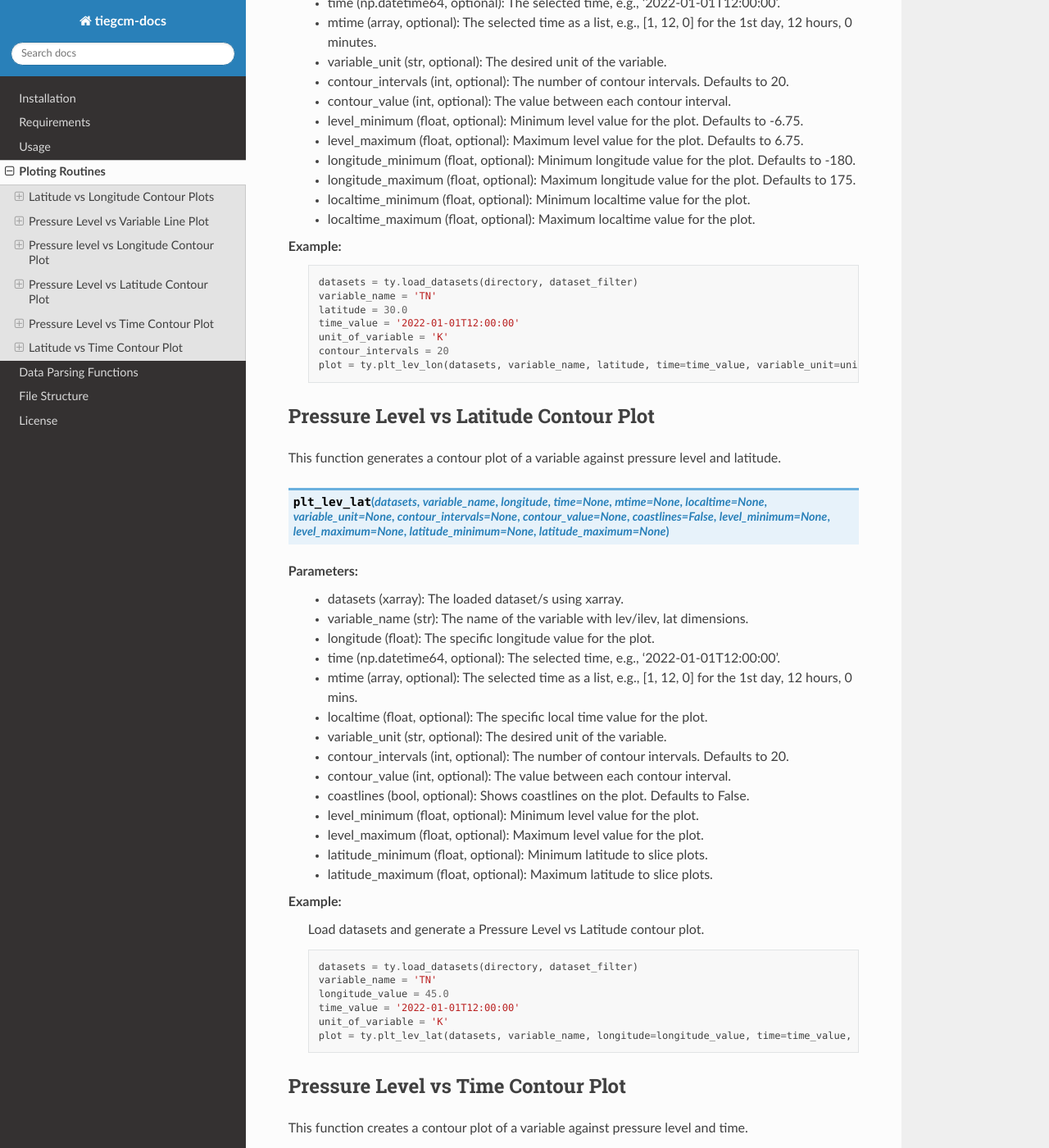
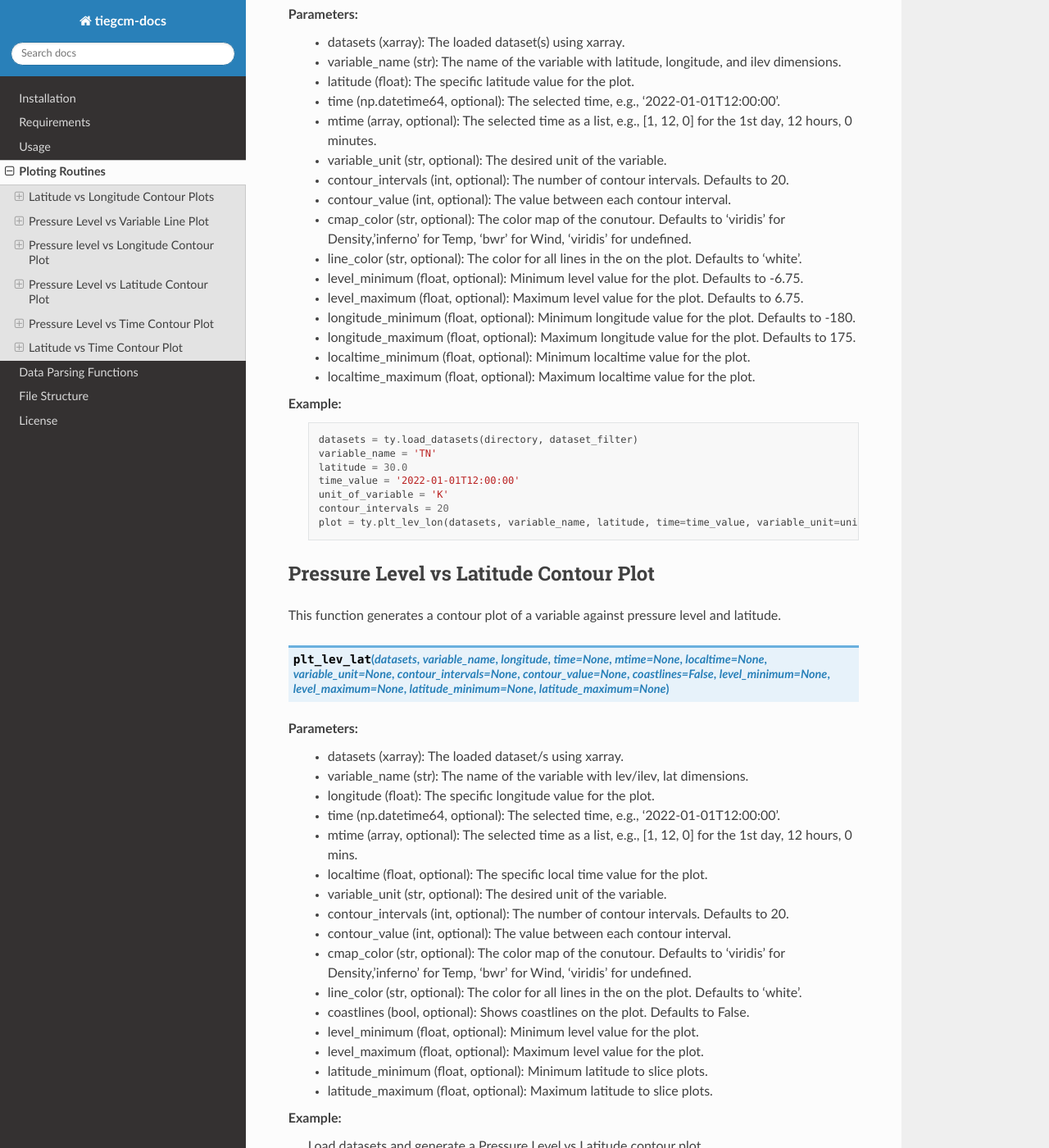
Before and after one commit to NCAR/tiegcm-docs, a Sphinx documentation site: the page built from docs/source/plot_functions.rst, in a window 1280 px wide and 1400 px high, scrolled down 2275 px. Shown: the whole window at 82% size. Built offline with Sphinx 7.4.7 and the Read the Docs theme 2.0.0, drawn with Linux system fonts in a browser that asks for light colours; some of the changed text lies outside the part shown.

Commit message:
Updated docs

```diff
--- a/docs/source/data_functions.rst
+++ b/docs/source/data_functions.rst
@@ -266,7 +266,7 @@ Returns:
                 Returns None if no corresponding mtime is found.
 
 
-Agerage Z height
+Average Z height
 ~~~~~~~~~~~~~~~~~~~~~~~~
 
 This function compute the average Z value for a given set of lat, lon, and lev from a dataset.
--- a/docs/source/plot_functions.rst
+++ b/docs/source/plot_functions.rst
@@ -19,7 +19,11 @@ Parameters:
     - variable_unit (str, optional): The desired unit of the variable.
     - contour_intervals (int, optional): The number of contour intervals. Defaults to 20.
     - contour_value (int, optional): The value between each contour interval.
+    - cmap_color (str, optional): The color map of the conutour. Defaults to 'viridis' for Density,'inferno' for Temp, 'bwr' for Wind, 'viridis' for undefined.
+    - line_color (str, optional): The color for all lines in the on the plot. Defaults to 'white'.
     - coastlines (bool, optional): Shows coastlines on the plot. Defaults to False.
+    - nightshade (bool, optional): Shows nighshade on the plot. Defaults to False.
+    - gm_equator (bool, optional): Shows geomagmetic equator on the plot. Defaults to False.
     - latitude_minimum (float, optional): Minimum latitude to slice plots. Defaults to -87.5.
     - latitude_maximum (float, optional): Maximum latitude to slice plots. Defaults to 87.5.
     - longitude_minimum (float, optional): Minimum longitude to slice plots. Defaults to -180.
@@ -91,6 +95,8 @@ Parameters:
     - variable_unit (str, optional): The desired unit of the variable.
     - contour_intervals (int, optional): The number of contour intervals. Defaults to 20.
     - contour_value (int, optional): The value between each contour interval.
+    - cmap_color (str, optional): The color map of the conutour. Defaults to 'viridis' for Density,'inferno' for Temp, 'bwr' for Wind, 'viridis' for undefined.
+    - line_color (str, optional): The color for all lines in the on the plot. Defaults to 'white'.
     - level_minimum (float, optional): Minimum level value for the plot. Defaults to -6.75.
     - level_maximum (float, optional): Maximum level value for the plot. Defaults to 6.75.
     - longitude_minimum (float, optional): Minimum longitude value for the plot. Defaults to -180.
@@ -126,6 +132,8 @@ Parameters:
     - variable_unit (str, optional): The desired unit of the variable.
     - contour_intervals (int, optional): The number of contour intervals. Defaults to 20.
     - contour_value (int, optional): The value between each contour interval.
+    - cmap_color (str, optional): The color map of the conutour. Defaults to 'viridis' for Density,'inferno' for Temp, 'bwr' for Wind, 'viridis' for undefined.
+    - line_color (str, optional): The color for all lines in the on the plot. Defaults to 'white'.
     - coastlines (bool, optional): Shows coastlines on the plot. Defaults to False.
     - level_minimum (float, optional): Minimum level value for the plot.
     - level_maximum (float, optional): Maximum level value for the plot.
@@ -160,6 +168,8 @@ Parameters:
     - variable_unit (str, optional): The desired unit of the variable.
     - contour_intervals (int, optional): The number of contour intervals. Defaults to 20.
     - contour_value (int, optional): The value between each contour interval.
+    - cmap_color (str, optional): The color map of the conutour. Defaults to 'viridis' for Density,'inferno' for Temp, 'bwr' for Wind, 'viridis' for undefined.
+    - line_color (str, optional): The color for all lines in the on the plot. Defaults to 'white'.
     - coastlines (bool, optional): Shows coastlines on the plot. Defaults to False.
     - level_minimum (float, optional): Minimum level value for the plot.
     - level_maximum (float, optional): Maximum level value for the plot.
@@ -195,6 +205,8 @@ Parameters:
     - variable_unit (str, optional): The desired unit of the variable.
     - contour_intervals (int, optional): The number of contour intervals. Defaults to 20.
     - contour_value (int, optional): The value between each contour interval.
+    - cmap_color (str, optional): The color map of the conutour. Defaults to 'viridis' for Density,'inferno' for Temp, 'bwr' for Wind, 'viridis' for undefined.
+    - line_color (str, optional): The color for all lines in the on the plot. Defaults to 'white'.
     - coastlines (bool, optional): Shows coastlines on the plot. Defaults to False.
     - latitude_minimum (float, optional): Minimum latitude to slice plots.
     - latitude_maximum (float, optional): Maximum latitude to slice plots.
```
